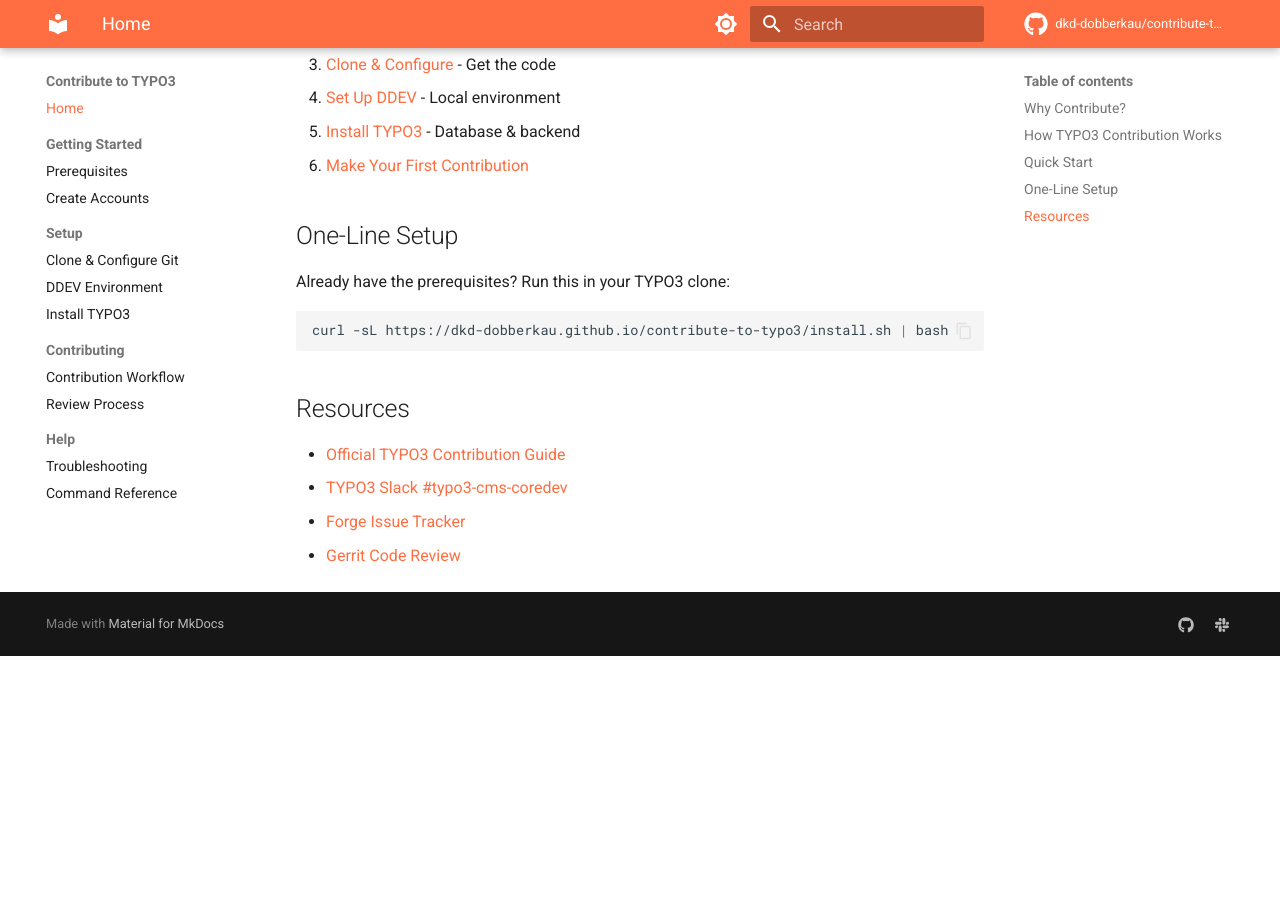
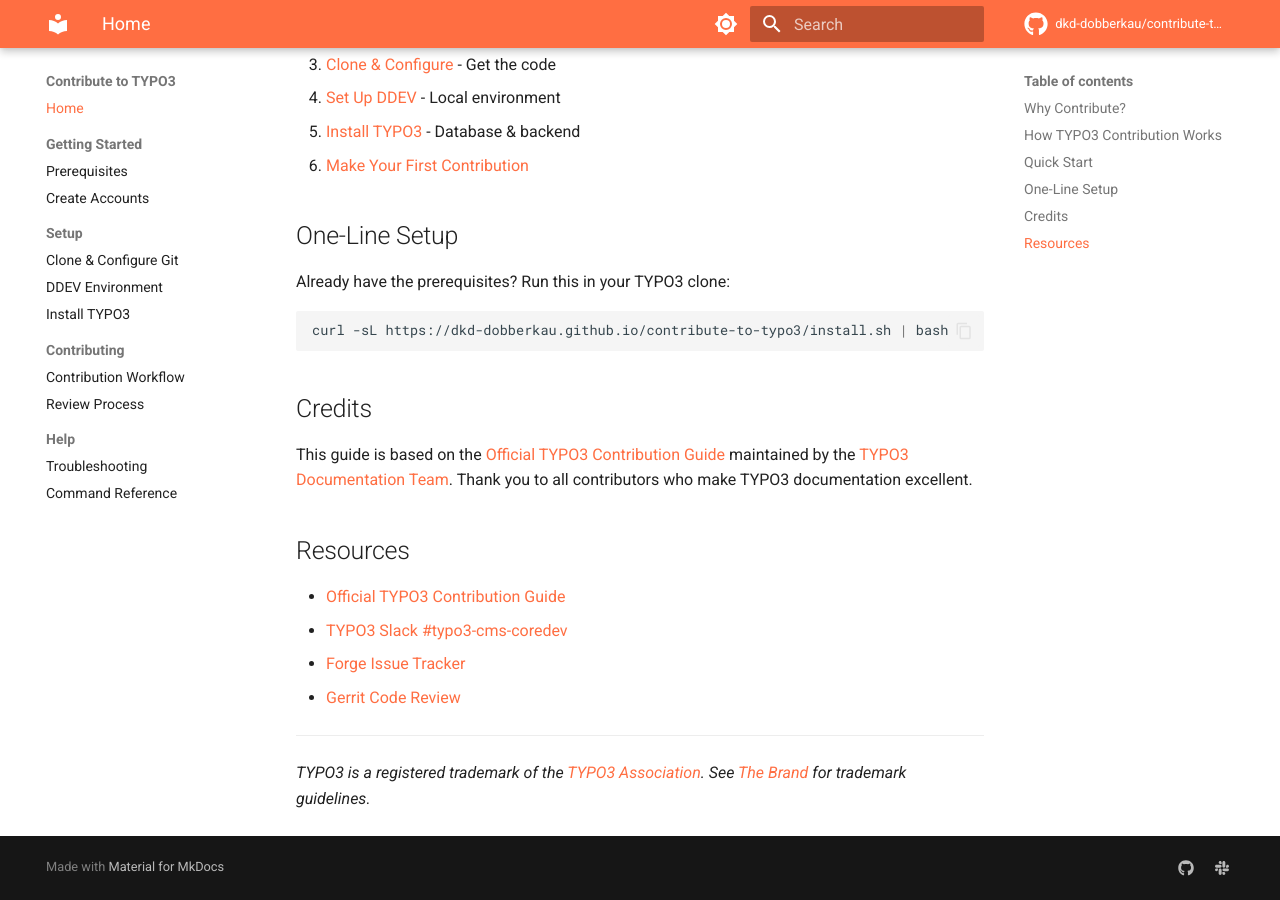
Before and after one commit to dkd-dobberkau/contribute-to-typo3, an MkDocs documentation site: the page built from docs/index.md, in a window 1280 px wide and 900 px high, scrolled down 875 px. Built offline with MkDocs 1.6.1 and Material for MkDocs 9.7.7, drawn with Linux system fonts in a browser that asks for light colours; comment, search, counter and statistics services are not loaded; before the commit the page ends 1531 px from its top, so only the background shows below that.

Commit message:
docs: add trademark notice and credits to Documentation Team
- TYPO3 is a registered trademark of the TYPO3 Association
- Credits to the TYPO3 Documentation Team for the official guide

Co-Authored-By: Claude Opus 4.5 <noreply@anthropic.com>

````diff
--- a/docs/index.md
+++ b/docs/index.md
@@ -41,9 +41,17 @@ Already have the prerequisites? Run this in your TYPO3 clone:
 curl -sL https://dkd-dobberkau.github.io/contribute-to-typo3/install.sh | bash
 ```
 
+## Credits
+
+This guide is based on the [Official TYPO3 Contribution Guide](https://docs.typo3.org/core-contribution) maintained by the [TYPO3 Documentation Team](https://typo3.org/community/teams/documentation). Thank you to all contributors who make TYPO3 documentation excellent.
+
 ## Resources
 
 - [Official TYPO3 Contribution Guide](https://docs.typo3.org/core-contribution)
 - [TYPO3 Slack #typo3-cms-coredev](https://typo3.slack.com)
 - [Forge Issue Tracker](https://forge.typo3.org/projects/typo3cms-core/issues)
 - [Gerrit Code Review](https://review.typo3.org)
+
+---
+
+*TYPO3 is a registered trademark of the [TYPO3 Association](https://typo3.org/project/association). See [The Brand](https://typo3.com/typo3-cms/the-brand) for trademark guidelines.*
````
Also changed, not shown: README.md (+8 -0 lines).
